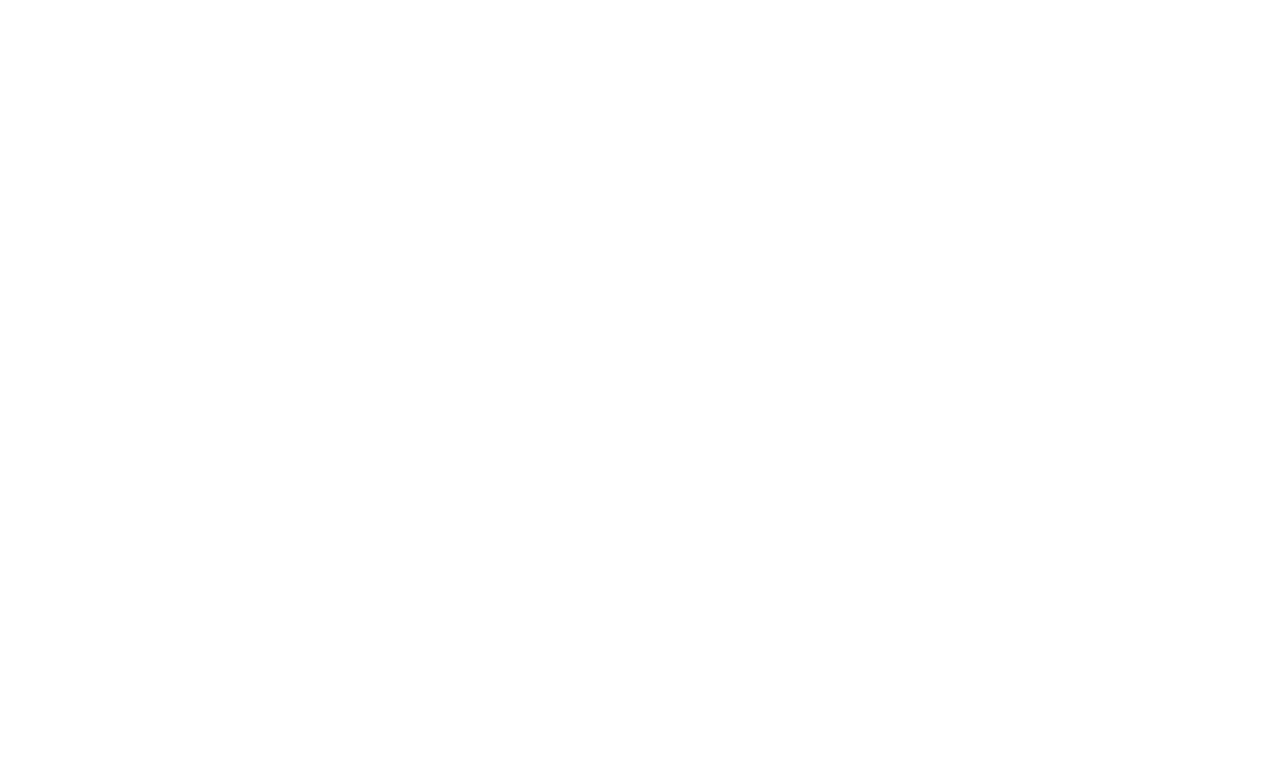
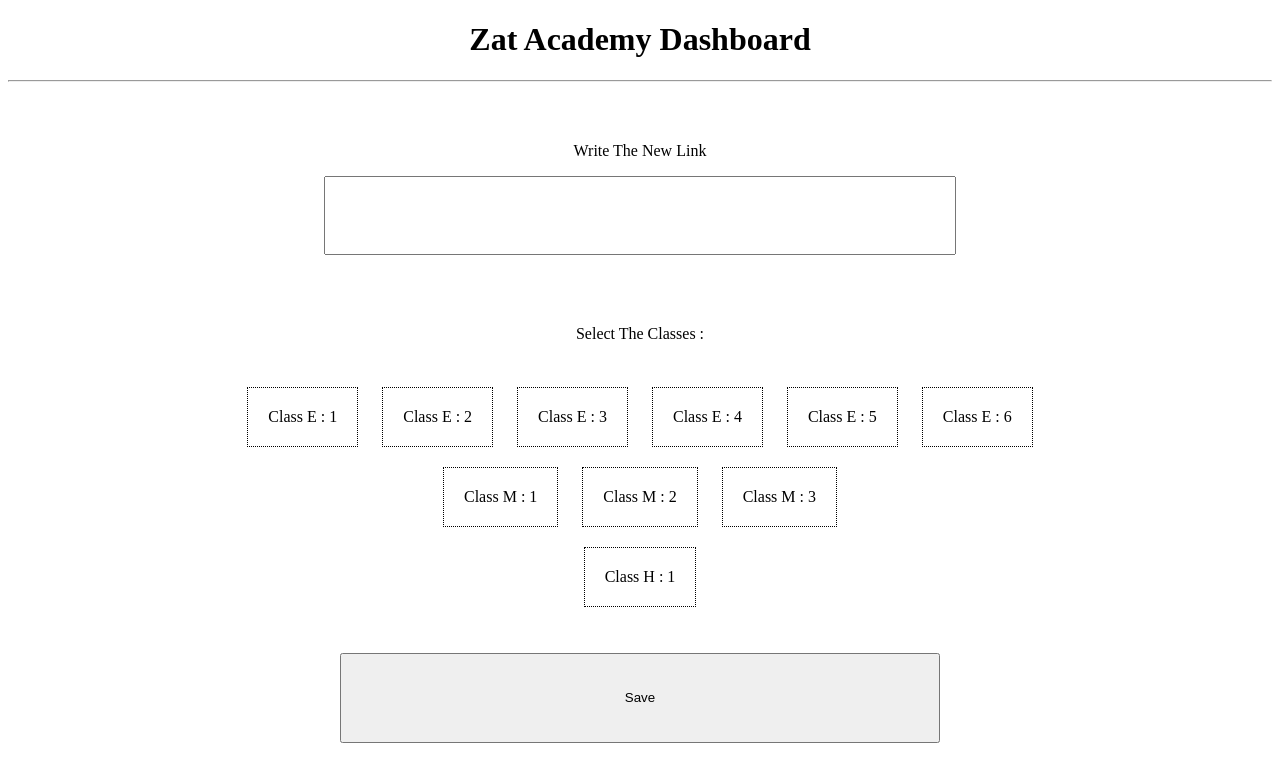
Before and after one commit to Yousefx10/StaticLinkDash, a PHP site: page /dashboard.php in a window 1280 px wide. Before the commit the part shown is empty. Shown: the top 782 px of the page. Run offline with PHP 8.4, Linux system fonts and the light colour scheme.

Commit message:
Design structure

```diff
--- a/dashboard.php
+++ b/dashboard.php
@@ -4,8 +4,50 @@
     <meta charset="utf-8"/>
     <title>Zat Academy</title>
     <link rel="icon" href="icon.png"/>
+
+    <style>
+        .SchoolClass
+        {
+            padding: 20px;border: 1px dotted #000;
+            margin: 10px; display: inline-block;
+        }
+
+        button
+        {
+            height:90px;
+            width:600px;
+        }
+    </style>
 </head>
 <body>
+    <div style="text-align: center;">
+        <h1>Zat Academy Dashboard</h1>
+        <hr/>
+        <br/>
+        <br/>
+        <p> Write The New Link</p>
+        <input type="text" style="padding: 30px;width:45%"/>
 
+        <br/><br/> <br/><br/>
+        <p>Select The Classes :</p>
+        <br/>
+        <span class="SchoolClass">Class E : 1</span>
+        <span class="SchoolClass">Class E : 2</span>
+        <span class="SchoolClass">Class E : 3</span>
+        <span class="SchoolClass">Class E : 4</span>
+        <span class="SchoolClass">Class E : 5</span>
+        <span class="SchoolClass">Class E : 6</span>
+        <br/>
+        <span class="SchoolClass">Class M : 1</span>
+        <span class="SchoolClass">Class M : 2</span>
+        <span class="SchoolClass">Class M : 3</span>
+
+        <br/>
+
+        <span class="SchoolClass">Class H : 1</span>
+
+        <br/><br/><br/>
+        <button>Save</button>
+    </div>
 </body>
 </html>
```
